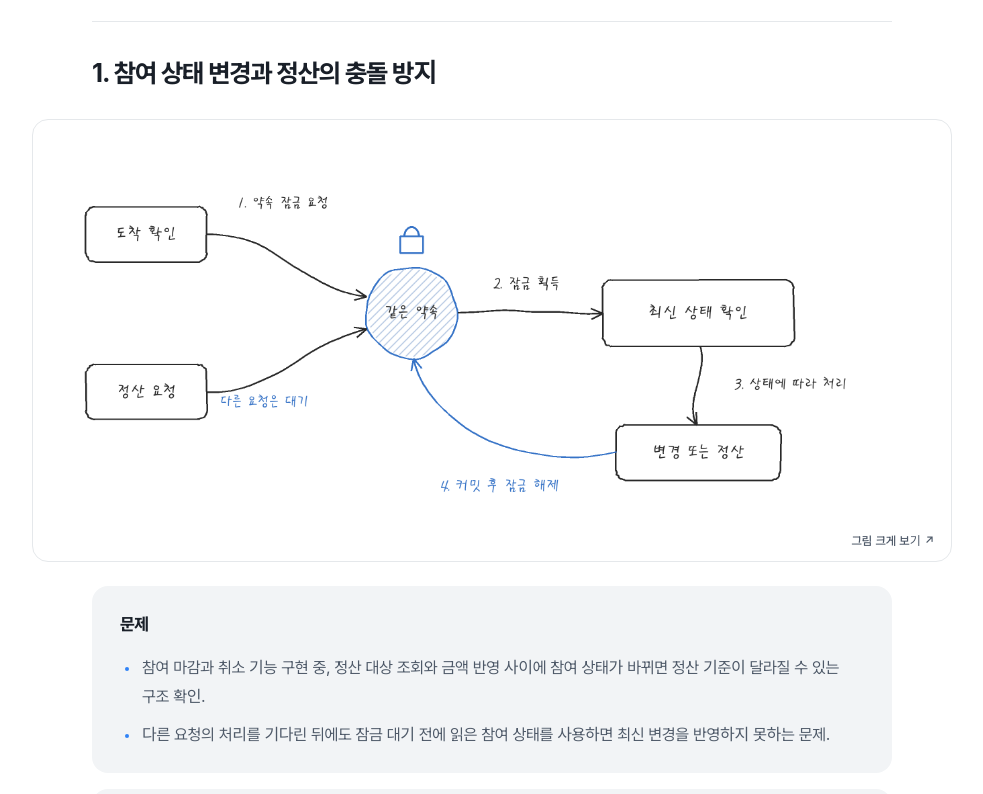
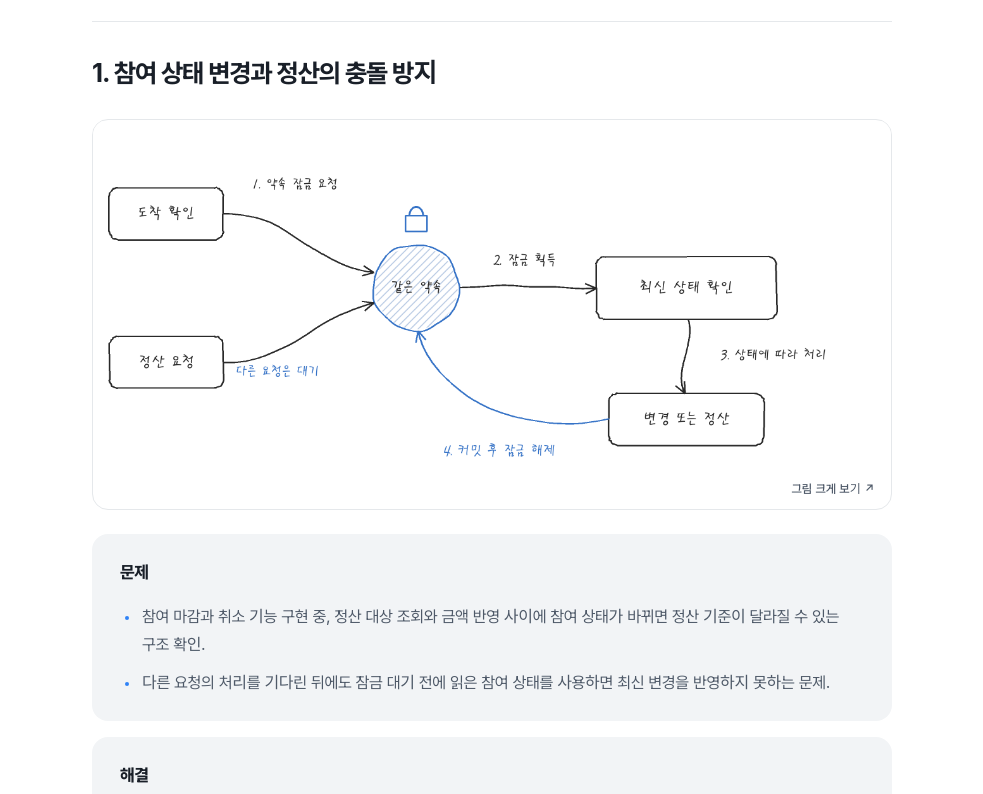
Before and after one commit to unfl1/portfolio, a website: page index.html in a window 1280 px wide. Shown: the part 1360-2154 px from the top of the page, without its empty margins (143-1126 px from the left). Drawn offline with Linux system fonts and the light colour scheme; a web font is replaced by a local one.

Commit message:
Keep case diagrams aligned while enlarging image content

```diff
--- a/assets/site.css
+++ b/assets/site.css
@@ -66,7 +66,8 @@ li::marker { color: var(--accent); font-size: .85em; }
 .case > h3 { font-size: clamp(20px, 2vw, 26px); font-weight: 720; color: var(--ink); letter-spacing: -.04em; line-height: 1.45; margin: 0 0 28px; }
 .case-content { display: grid; gap: 16px; }
 .case-block { min-width: 0; padding: 24px 28px; border-radius: 16px; background: var(--surface); }
-.case-block:has(.diagram) { width: min(115%, calc(100vw - 40px)); justify-self: center; padding: 0; background: none; margin-bottom: 8px; }
+.case-block:has(.diagram) { padding: 0; background: none; margin-bottom: 8px; }
+.case-block:has(.diagram) .diagram img { transform: scale(1.09); }
 .case-block h4 { font-size: 17px; font-weight: 750; color: var(--ink); margin: 0 0 14px; }
 .case-block p, .case-block li { color: var(--muted); line-height: 1.8; }
 .case-block li:first-child { margin-top: 0; }
@@ -125,4 +126,5 @@ body:has(dialog[open]) { overflow: hidden; }
   .case-block { break-inside: avoid; }
   .introduction { padding: 0 0 24px; }
   .diagram { padding: 0; border: 0; }
+  .case-block:has(.diagram) .diagram img { transform: none; }
 }
```
Also changed, not shown: index.html (+1 -1 lines).
